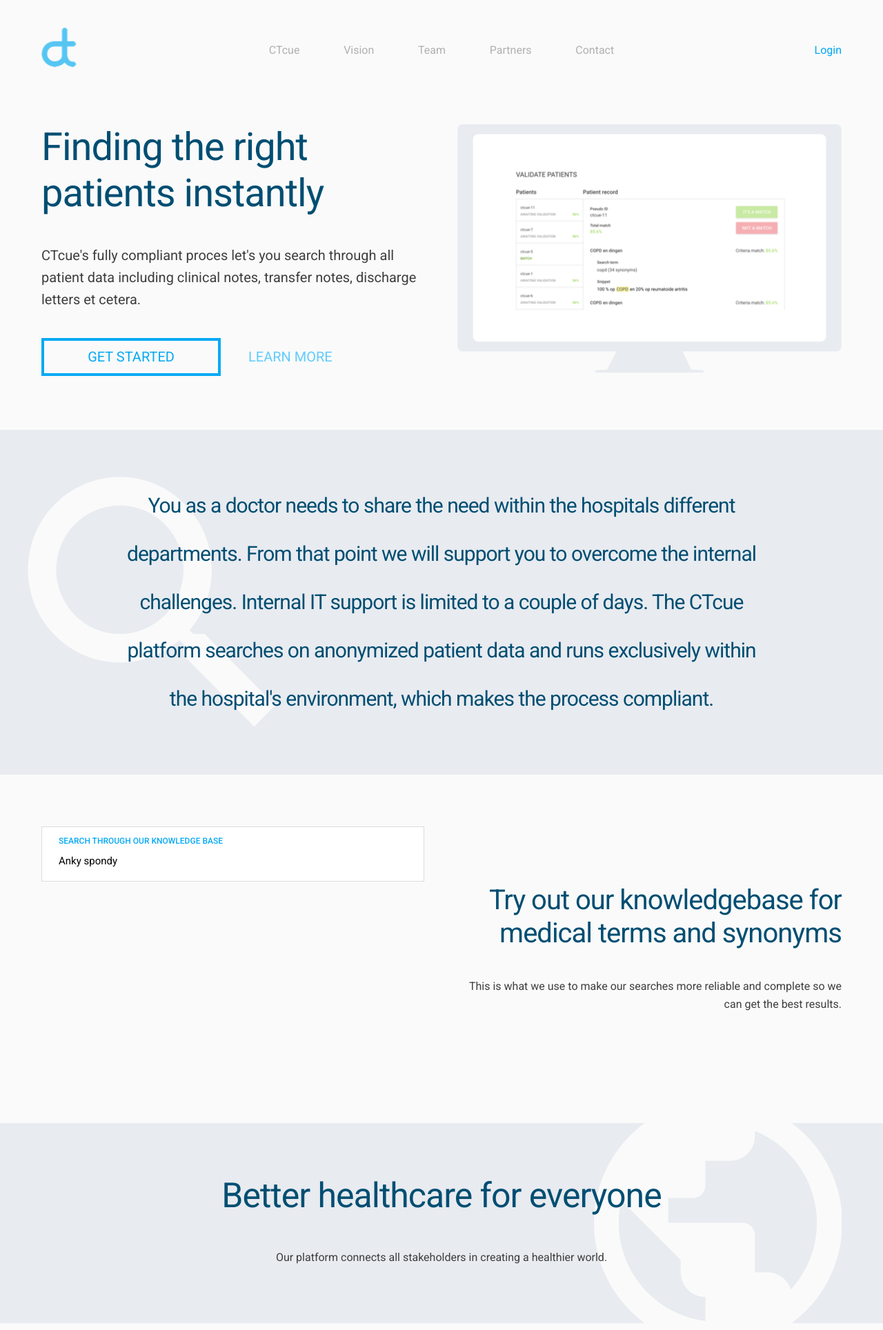
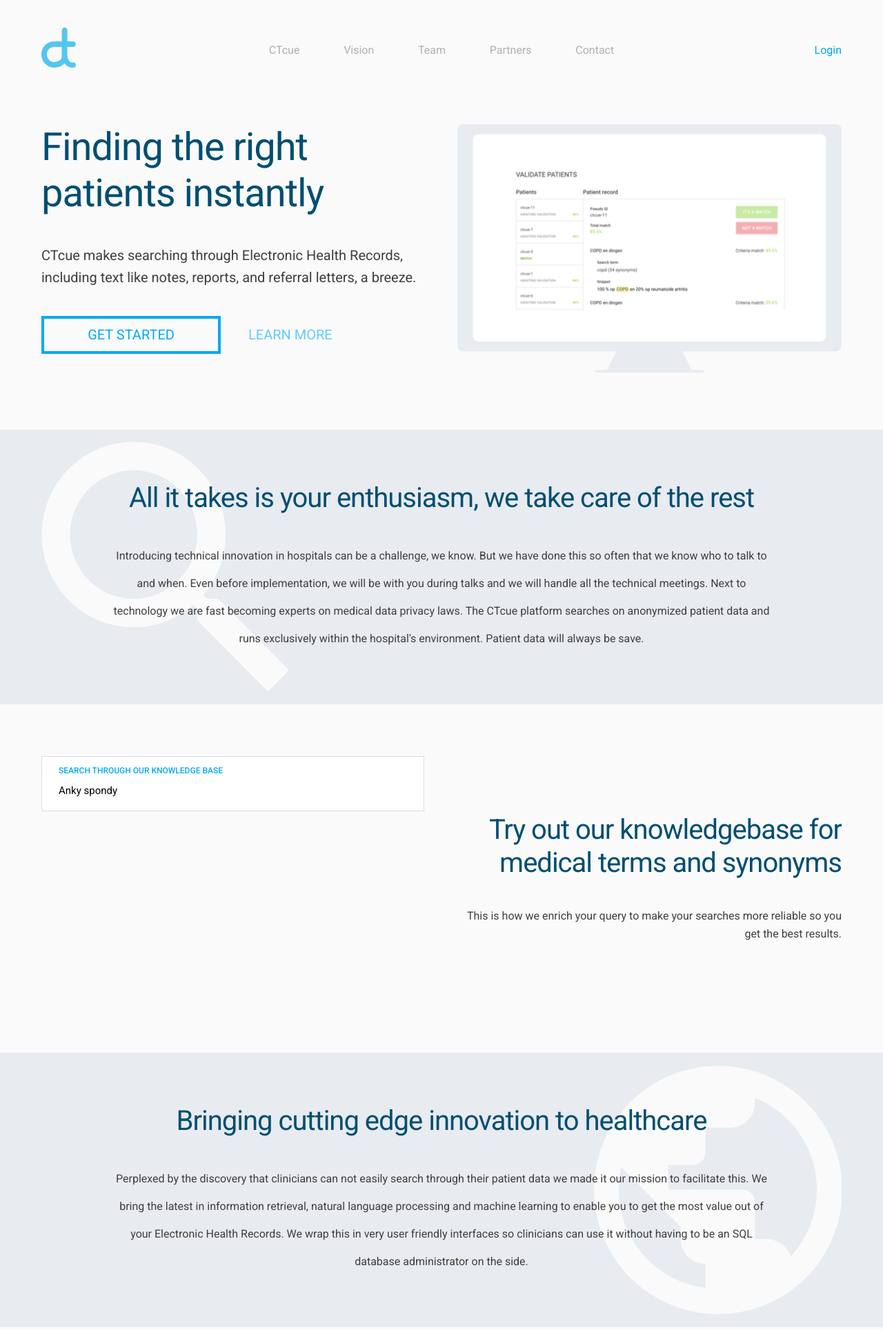
Before and after one commit to CTcue/website, a PHP site: page / in a window 1280 px wide. Shown: the top 1928 px of the page at 69% size. Run offline with PHP 8.4, Linux system fonts and the light colour scheme.

Commit message:
New text and logo

```diff
--- a/css/main.css
+++ b/css/main.css
@@ -390,12 +390,12 @@ b {
     width: 100%;
   }
   #about h1 {
-    font-size: 2.5rem;
-    width: 100%;
-    margin: 0 auto;
-    padding: 75px 0;
-    line-height: 70px;
-    color: #004e72;
+    /*font-size: 2.5rem;
+      width: 100%;
+      margin: 0 auto;
+      padding: 75px 0;
+      line-height: 70px;
+      color: #004e72;*/
   }
   #team .vertical-align {
     text-align: center;
@@ -513,12 +513,12 @@ b {
     width: 100%;
   }
   #about h1 {
-    font-size: 2.5rem;
+    /*font-size: 2.5rem;
     width: 100%;
     margin: 0 auto;
     padding: 75px 0;
     line-height: 70px;
-    color: #004e72;
+    color: #004e72;*/
   }
   #team .vertical-align {
     text-align: center;
@@ -580,7 +580,7 @@ b {
   }
   #contact h1 {
     font-size: 2.5rem;
-    width: 100%;
+    width: 95%;
     margin: 0 auto;
     padding: 75px 0;
     line-height: 70px;
@@ -819,10 +819,6 @@ b {
     width: 100%;
     height: 55px;
   }
-  #about h1 {
-    font-size: 3.0rem;
-    width: 80%;
-  }
   #autosuggest .autosuggest-text {
     text-align: right;
     display: table;
@@ -917,7 +913,7 @@ b {
   }
   #contact h1 {
     font-size: 3.0rem;
-    width: 80%;
+    width: 85%;
   }
   #contact p {
     font-size: 2.0rem;
@@ -997,6 +993,10 @@ b {
     padding-top: 40px;
     outline: 0;
   }
+  #contact h1 {
+    font-size: 3.0rem;
+    width: 85%;
+  }
 }
 /* CTcue Styling
 –––––––––––––––––––––––––––––––––––––––––––––––––– */
@@ -1005,6 +1005,8 @@ b {
 }
 .logo {
   float: left;
+  max-width: 50px;
+  height: auto;
 }
 .login-app {
   color: #03A9F4;
@@ -1013,8 +1015,8 @@ b {
   float: right;
   font-size: 1.6rem;
 }
-#page-header {
-  margin-top: 75px;
+#page-header .container {
+  padding: 75px 0;
 }
 #page-header p {
   font-size: 2.0rem;
@@ -1059,7 +1061,6 @@ b {
   color: #03a9f4;
 }
 #about {
-  margin-top: 75px;
   background-color: #e8ebf0;
   text-align: center;
 }
@@ -1067,12 +1068,24 @@ b {
   background-image: url('../img/about-background.png');
   background-repeat: no-repeat;
   background-position: left center;
+  padding: 75px 0;
 }
 @media (-webkit-min-device-pixel-ratio: 1.5), (min--moz-device-pixel-ratio: 1.5), (-o-min-device-pixel-ratio: 3/2), (min-resolution: 1.5dppx) {
   #about .container {
     background-image: url("../img/about-background@2x.png");
-    background-size: 400px auto;
+    background-size: 360px auto;
   }
+}
+#about h1 {
+  font-size: 4.0rem;
+  width: 100%;
+  margin: 0 auto 40px auto;
+}
+#about p {
+  font-size: 1.6rem;
+  max-width: 960px;
+  margin: 0 auto;
+  line-height: 40px;
 }
 #autosuggest {
   padding: 75px 0;
@@ -1115,7 +1128,7 @@ b {
   background-repeat: no-repeat;
 }
 #vision h1 {
-  font-size: 5.0rem;
+  font-size: 4.0rem;
   margin-bottom: 40px;
 }
 #vision p {
--- a/index.html
+++ b/index.html
@@ -21,7 +21,7 @@
   <body>
     <div id="navigation">
       <div class="container">
-        <img class="logo" src="img/ctcue-logo.png" alt="CTcue">
+        <img class="logo" src="img/ctcue-logo.svg" alt="CTcue" data-no-retina>
 
         <a href="http://ctcue.com/app/#/" class="login-app">Login</a>
 
@@ -59,7 +59,7 @@
         <div class="half pull-left">
           <h1>Finding the right patients instantly</h1>
 
-          <p class="lead">CTcue's fully compliant proces let's you search through all patient data including clinical notes, transfer notes, discharge letters et cetera.</p>
+          <p class="lead">CTcue makes searching through Electronic Health Records, including text like notes, reports, and referral letters, a breeze.</p>
 
           <div class="cta-container">
             <a href="" class="button pull-left">Get started</a>
@@ -71,7 +71,9 @@
 
     <section id="about">
       <div class="container">
-        <h1>You as a doctor needs to share the need within the hospitals different departments. From that point we will support you to overcome the internal challenges. Internal IT support is limited to a couple of days. The CTcue platform searches on anonymized patient data and runs exclusively within the hospital's environment, which makes the process compliant.</h1>
+        <h1>All it takes is your enthusiasm, we take care of the rest</h1>
+
+        <p>Introducing technical innovation in hospitals can be a challenge, we know. But we have done this so often that we know who to talk to and when. Even before implementation, we will be with you during talks and we will handle all the technical meetings. Next to technology we are fast becoming experts on medical data privacy laws. The CTcue platform searches on anonymized patient data and runs exclusively within the hospital's environment. Patient data will always be save.</p>
       </div>
     </section>
 
@@ -122,7 +124,7 @@
               <div>
                 <h1>Try out our knowledgebase for medical terms and synonyms</h1>
 
-                <p>This is what we use to make our searches more reliable and complete so we can get the best results.</p>
+                <p>This is how we enrich your query to make your searches more reliable so you get the best results.</p>
               </div>
             </div>
 
@@ -143,9 +145,9 @@
 
     <section id="vision">
       <div class="container">
-        <h1>Better healthcare for everyone</h1>
+        <h1>Bringing cutting edge innovation to healthcare</h1>
 
-        <p>Our platform connects all stakeholders in creating a healthier world.</p>
+        <p>Perplexed by the discovery that clinicians can not easily search through their patient data we made it our mission to facilitate this. We bring the latest in information retrieval, natural language processing and machine learning to enable you to get the most value out of your Electronic Health Records. We wrap this in very user friendly interfaces so clinicians can use it without having to be an SQL database administrator on the side.</p>
       </div>
     </section>
 
@@ -239,7 +241,7 @@
           <div>
             <h1>Meet the team</h1>
 
-            <p>Entrepreneurial, user centered, running towards fires, caring about health care are just some of the ways we would describe our team. Combined we have years of experience in entrepreneurship, consulting, engineering and designing. Our drive to improve health care through technological innovations unites us.</p>
+            <p>Entrepreneurial, user centered, running towards fires, caring about health care. Just some of the ways we would describe our team. Combined we have years of experience in entrepreneurship, consulting, engineering and designing. Our drive to improve health care through technological innovations unites us.</p>
           </div>
         </div>
 
@@ -293,9 +295,8 @@
 
     <section id="contact">
       <div class="container">
-        <h1>Do you want to know more? <br />CTcue is also starting pilots. It is free. If you are interested please contact us!</h1>
+        <h1>Do you want to know more? CTcue is also starting pilots. It is free. If you are interested please contact us!</h1>
 
-        <!-- <a href="" class="button">Try now</a> -->
         <a href="mailto:info@ctcue.com?subject=I%20would%20like%20to%20know%20more%20about%20CTcue" class="button">
           Get in touch
         </a>
--- a/less/main.less
+++ b/less/main.less
@@ -334,13 +334,16 @@ b {
     width: 100%;
   }
 
-  #about h1 {
-    font-size: 2.5rem;
-    width: 100%;
-    margin: 0 auto;
-    padding: 75px 0;
-    line-height: 70px;
-    color: #004e72;
+  #about {
+
+    h1 {
+      /*font-size: 2.5rem;
+      width: 100%;
+      margin: 0 auto;
+      padding: 75px 0;
+      line-height: 70px;
+      color: #004e72;*/
+    }
   }
 
   #team {
@@ -487,12 +490,12 @@ b {
   }
 
   #about h1 {
-    font-size: 2.5rem;
+    /*font-size: 2.5rem;
     width: 100%;
     margin: 0 auto;
     padding: 75px 0;
     line-height: 70px;
-    color: #004e72;
+    color: #004e72;*/
   }
 
   #team {
@@ -577,7 +580,7 @@ b {
   #contact {
     h1 {
       font-size: 2.5rem;
-      width: 100%;
+      width: 95%;
       margin: 0 auto;
       padding: 75px 0;
       line-height: 70px;
@@ -882,11 +885,6 @@ b {
     }
   }
 
-  #about h1 {
-    font-size: 3.0rem;
-    width: 80%;
-  }
-
   #autosuggest {
 
     .autosuggest-text {
@@ -1007,7 +1005,7 @@ b {
   #contact {
     h1 {
       font-size: 3.0rem;
-      width: 80%;
+      width: 85%;
     }
 
     p {
@@ -1101,6 +1099,13 @@ b {
     padding-top:40px;
     outline:0;
   }
+
+  #contact {
+    h1 {
+      font-size: 3.0rem;
+      width: 85%;
+    }
+  }
 }
 
 /* CTcue Styling
@@ -1112,6 +1117,8 @@ b {
 
 .logo {
   float: left;
+  max-width: 50px;
+  height: auto;
 }
 
 .login-app {
@@ -1123,7 +1130,10 @@ b {
 }
 
 #page-header {
-  margin-top: 75px;
+
+  .container {
+    padding: 75px 0;
+  }
 
   p {
     font-size: 2.0rem;
@@ -1175,14 +1185,27 @@ b {
 }
 
 #about {
-  margin-top: 75px;
   background-color: @section-background;
   text-align: center;
 
   .container {
-    .at2x('../img/about-background.png', 400px);
+    .at2x('../img/about-background.png', 360px);
     background-repeat: no-repeat;
     background-position: left center;
+    padding: 75px 0;
+  }
+
+  h1 {
+    font-size: 4.0rem;
+    width: 100%;
+    margin: 0 auto 40px auto;
+  }
+
+  p {
+    font-size: 1.6rem;
+    max-width: 960px;
+    margin: 0 auto;
+    line-height: 40px;
   }
 }
 
@@ -1237,7 +1260,7 @@ b {
   }
 
   h1 {
-    font-size: 5.0rem;
+    font-size: 4.0rem;
     margin-bottom: 40px;
   }
 
```
Also changed, not shown: img/ctcue-logo.png (deleted), img/ctcue-logo.svg (added), img/ctcue-logo@2x.png (deleted).
